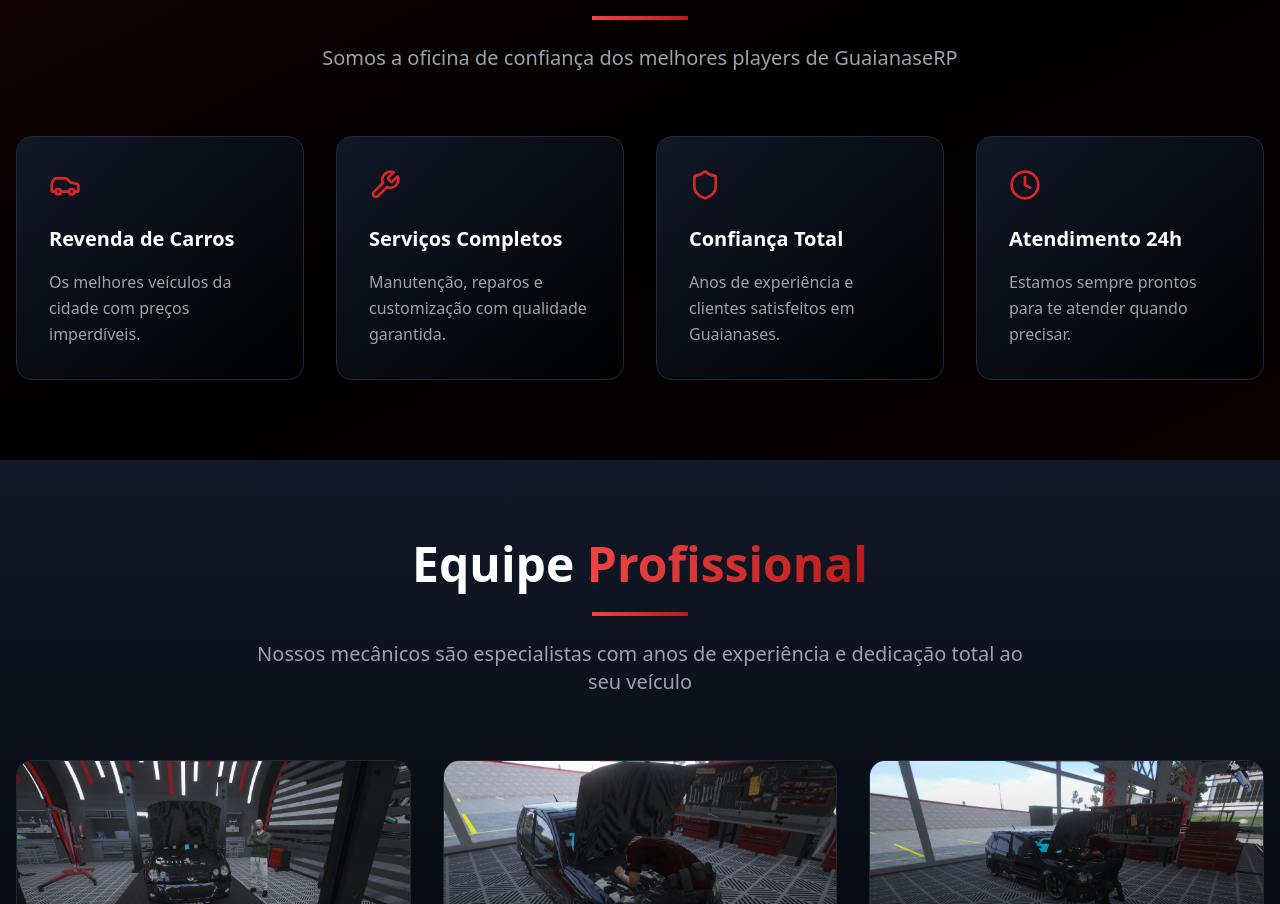
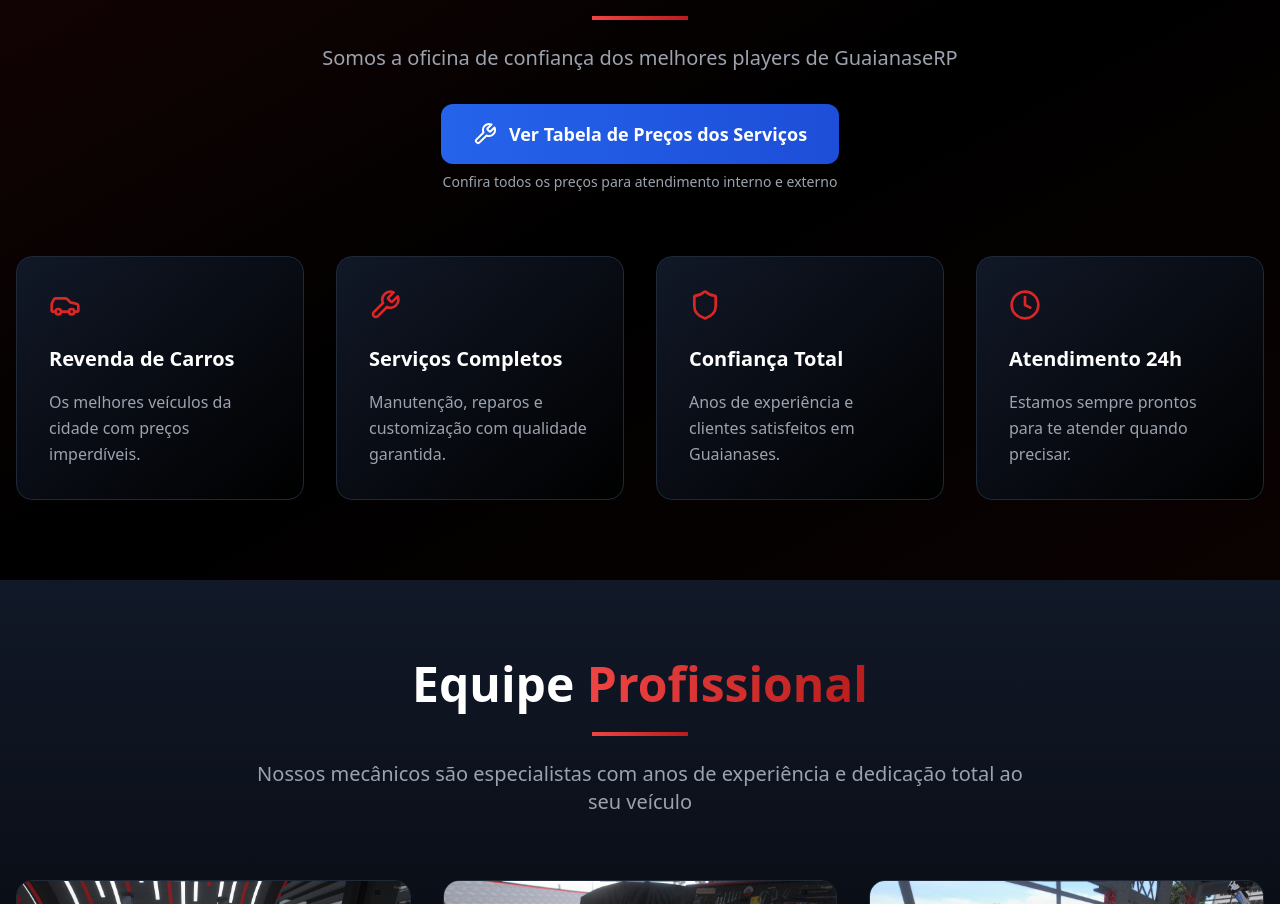
Before and after one commit to hacksbr6-sys/Auto-Center-Guaianases, a React (Vite) app: page / in a window 1280 px wide. Shown: the part 2242-3146 px from the top of the page. Built offline with nearby package versions, Linux system fonts and the light colour scheme; no server answers; the database is empty.

Commit message:
Update Home.tsx

```diff
--- a/src/pages/Home.tsx
+++ b/src/pages/Home.tsx
@@ -2,8 +2,11 @@ import React from 'react';
 import { Link } from 'react-router-dom';
 import { motion } from 'framer-motion';
 import { Car, Wrench, Shield, Clock, Camera, MapPin, Users, Gamepad2, Star, Award, Zap, Phone } from 'lucide-react';
+import ServicesTable from '../components/ServicesTable';
 
 const Home: React.FC = () => {
+  const [showServicesTable, setShowServicesTable] = React.useState(false);
+
   const features = [
     {
       icon: <Car className="h-8 w-8" />,
@@ -337,6 +340,20 @@ const Home: React.FC = () => {
             <p className="text-xl text-gray-400 max-w-2xl mx-auto">
               Somos a oficina de confiança dos melhores players de GuaianaseRP
             </p>
+
+            {/* Botão da Tabela de Preços */}
+            <div className="mt-8">
+              <button
+                onClick={() => setShowServicesTable(true)}
+                className="bg-gradient-to-r from-blue-600 to-blue-700 hover:from-blue-700 hover:to-blue-800 text-white px-8 py-4 rounded-xl font-bold text-lg transition-all duration-300 transform hover:scale-105 hover:shadow-2xl flex items-center space-x-3 mx-auto"
+              >
+                <Wrench className="h-6 w-6" />
+                <span>Ver Tabela de Preços dos Serviços</span>
+              </button>
+              <p className="text-gray-400 text-sm mt-2">
+                Confira todos os preços para atendimento interno e externo
+              </p>
+            </div>
           </motion.div>
 
           <div className="grid grid-cols-1 md:grid-cols-2 lg:grid-cols-4 gap-8">
@@ -481,6 +498,11 @@ const Home: React.FC = () => {
           </motion.div>
         </div>
       </section>
+
+      {/* Services Table Modal */}
+      {showServicesTable && (
+        <ServicesTable onClose={() => setShowServicesTable(false)} />
+      )}
     </div>
   );
 };
```
